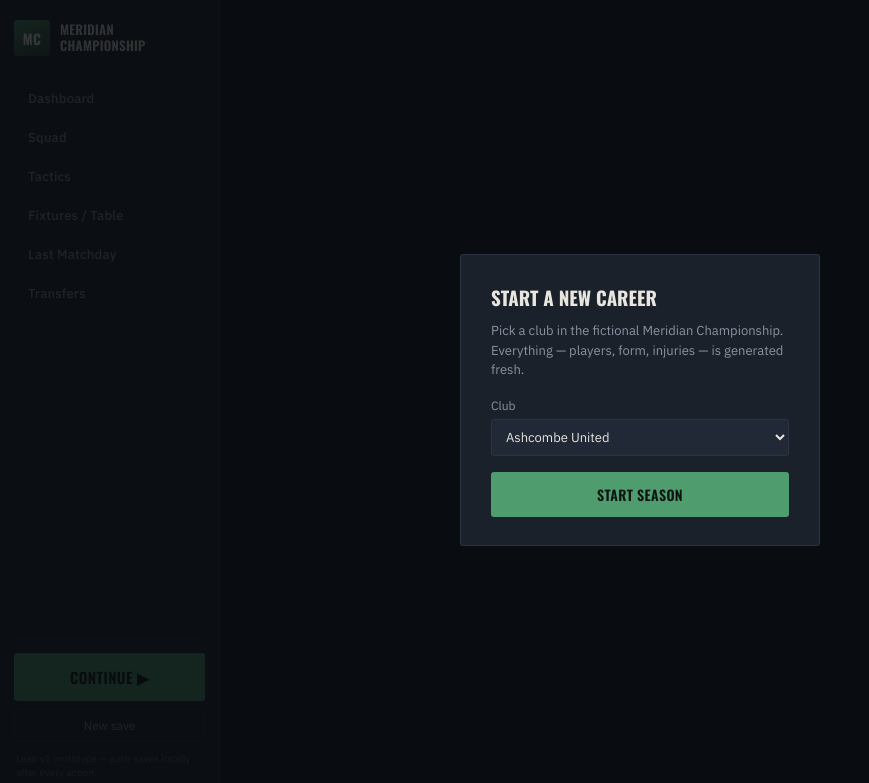
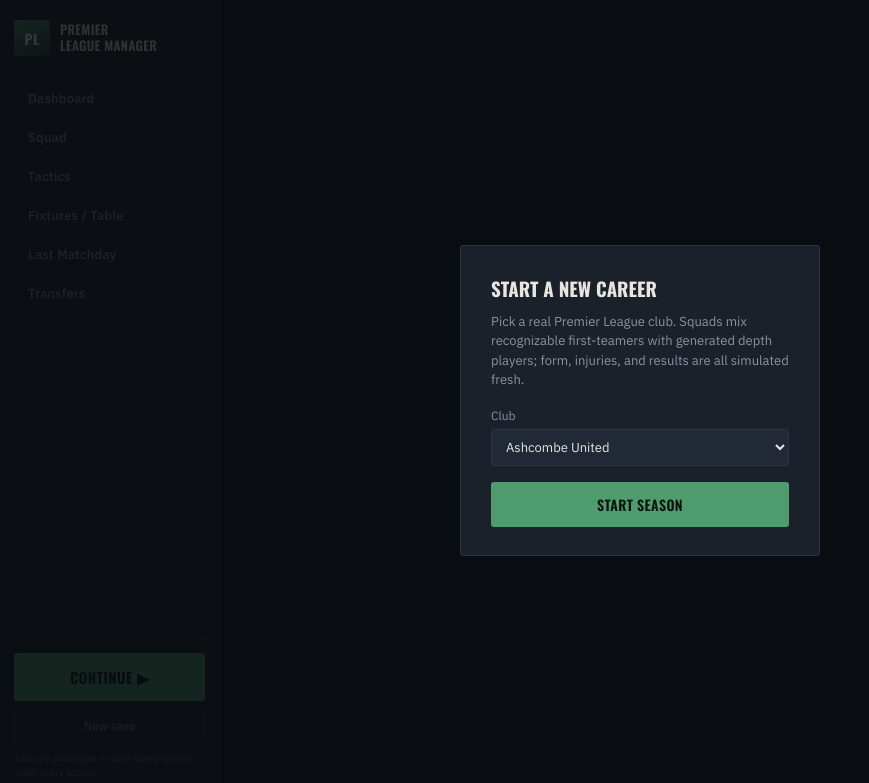
Before and after one commit to viperxone/cm, a plain HTML site: page index.html in a window 1280 px wide. Shown: the whole page, without its empty margins (0-869 px from the left). Drawn offline with nearby package versions, Linux system fonts and the light colour scheme.

Commit message:
Add files via upload

```diff
--- a/index.html
+++ b/index.html
@@ -3,7 +3,7 @@
 <head>
 <meta charset="utf-8">
 <meta name="viewport" content="width=device-width, initial-scale=1">
-<title>Meridian Championship — Manager Prototype</title>
+<title>Premier League Manager Prototype</title>
 <link rel="preconnect" href="https://fonts.googleapis.com">
 <link rel="preconnect" href="https://fonts.gstatic.com" crossorigin>
 <link href="https://fonts.googleapis.com/css2?family=Oswald:wght@500;600;700&family=IBM+Plex+Mono:wght@400;500;600&family=IBM+Plex+Sans:wght@400;500;600&display=swap" rel="stylesheet">
@@ -13,9 +13,9 @@
   <div id="app">
     <aside class="sidebar">
       <div class="brand">
-        <div class="brand-mark">MC</div>
+        <div class="brand-mark">PL</div>
         <div class="brand-text">
-          <div class="brand-title">Meridian<br>Championship</div>
+          <div class="brand-title">Premier<br>League Manager</div>
         </div>
         <span id="inbox-badge" class="badge"></span>
       </div>
@@ -35,8 +35,8 @@
   <div id="new-game-overlay" class="overlay hidden">
     <div class="overlay-card">
       <h2>Start a new career</h2>
-      <p>Pick a club in the fictional Meridian Championship. Everything — players, form,
-         injuries — is generated fresh.</p>
+      <p>Pick a real Premier League club. Squads mix recognizable first-teamers with
+         generated depth players; form, injuries, and results are all simulated fresh.</p>
       <label class="field">
         <span>Club</span>
         <select id="club-select"></select>
```
Also changed, not shown: 1 other file.
